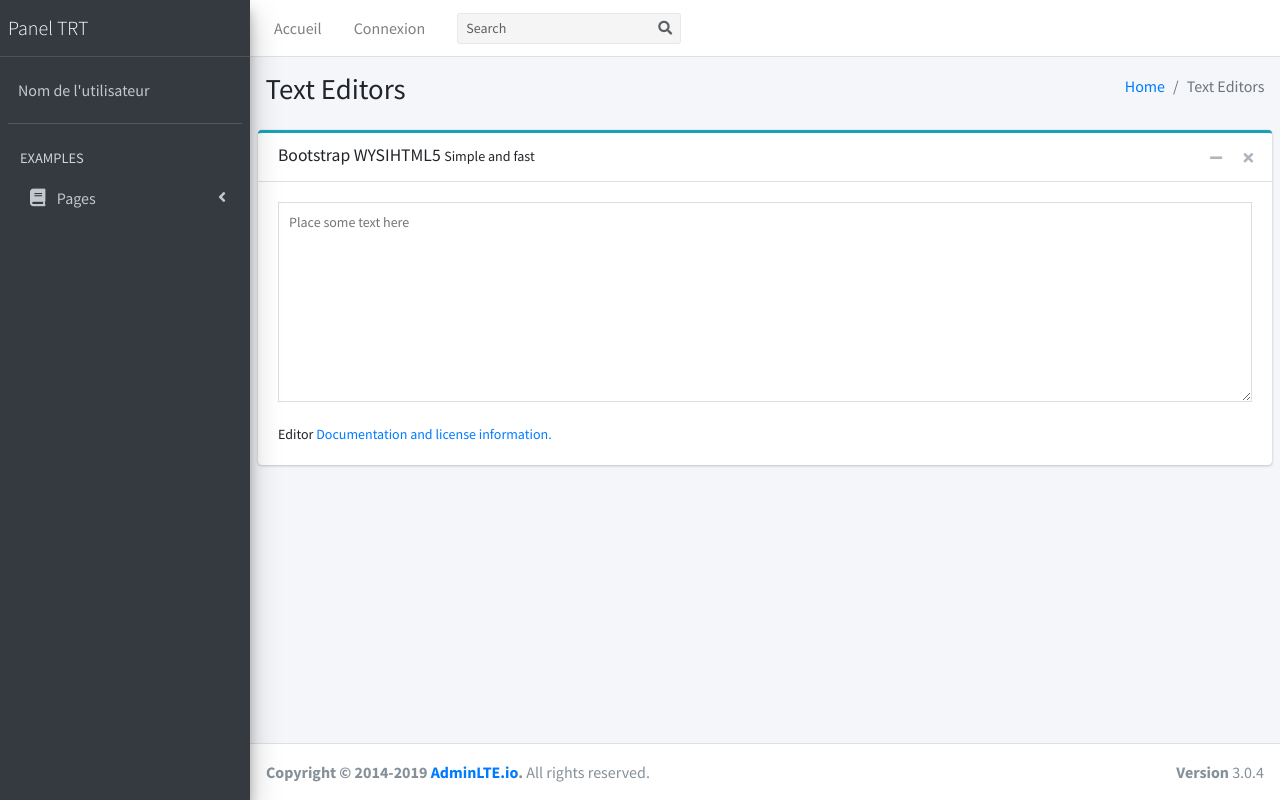
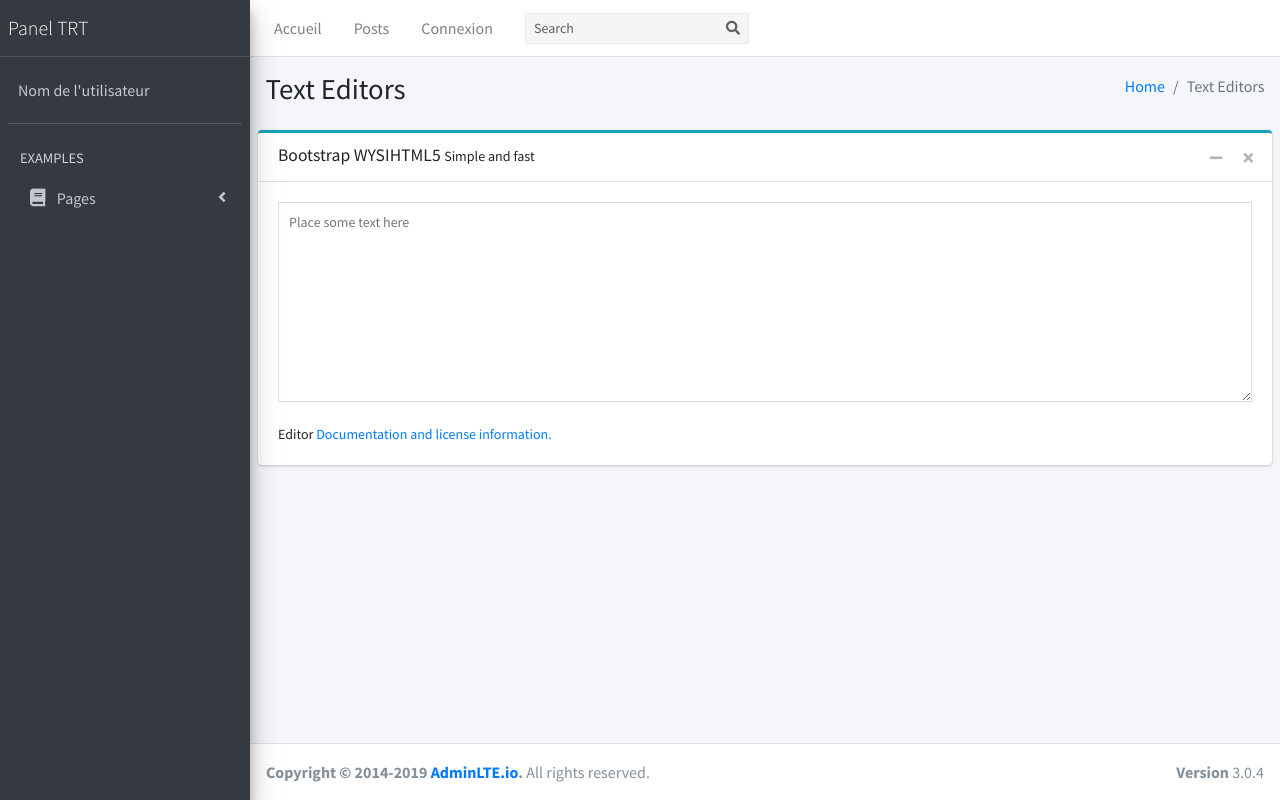
Before and after one commit to TomRobinThibault/TRT, a PHP site: page /publicPost.php in a window 1280 px wide. Run offline with PHP 8.4, Linux system fonts and the light colour scheme; some libraries are stand-ins or nearby versions.

Commit message:
Ajout de la page liste post dans le nav.inc

```diff
--- a/inc/nav.inc.php
+++ b/inc/nav.inc.php
@@ -1,7 +1,8 @@
 <!-- Navbar horizontal -->
 <nav class="main-header navbar navbar-expand navbar-white navbar-light">
     <ul class="navbar-nav">
-        <li class="nav-item"><a class="nav-link" href="accueil.php">Accueil</a></li>
+        <li class="nav-item"><a class="nav-link" href="../accueil.php">Accueil</a></li>
+        <li class="nav-item"><a class="nav-link" href="pages/postView.php">Posts</a></li>
         <li class="nav-item"><a class="nav-link" href="pages/login.php">Connexion</a></li>
     </ul>
     <form class="form-inline ml-3">
```
